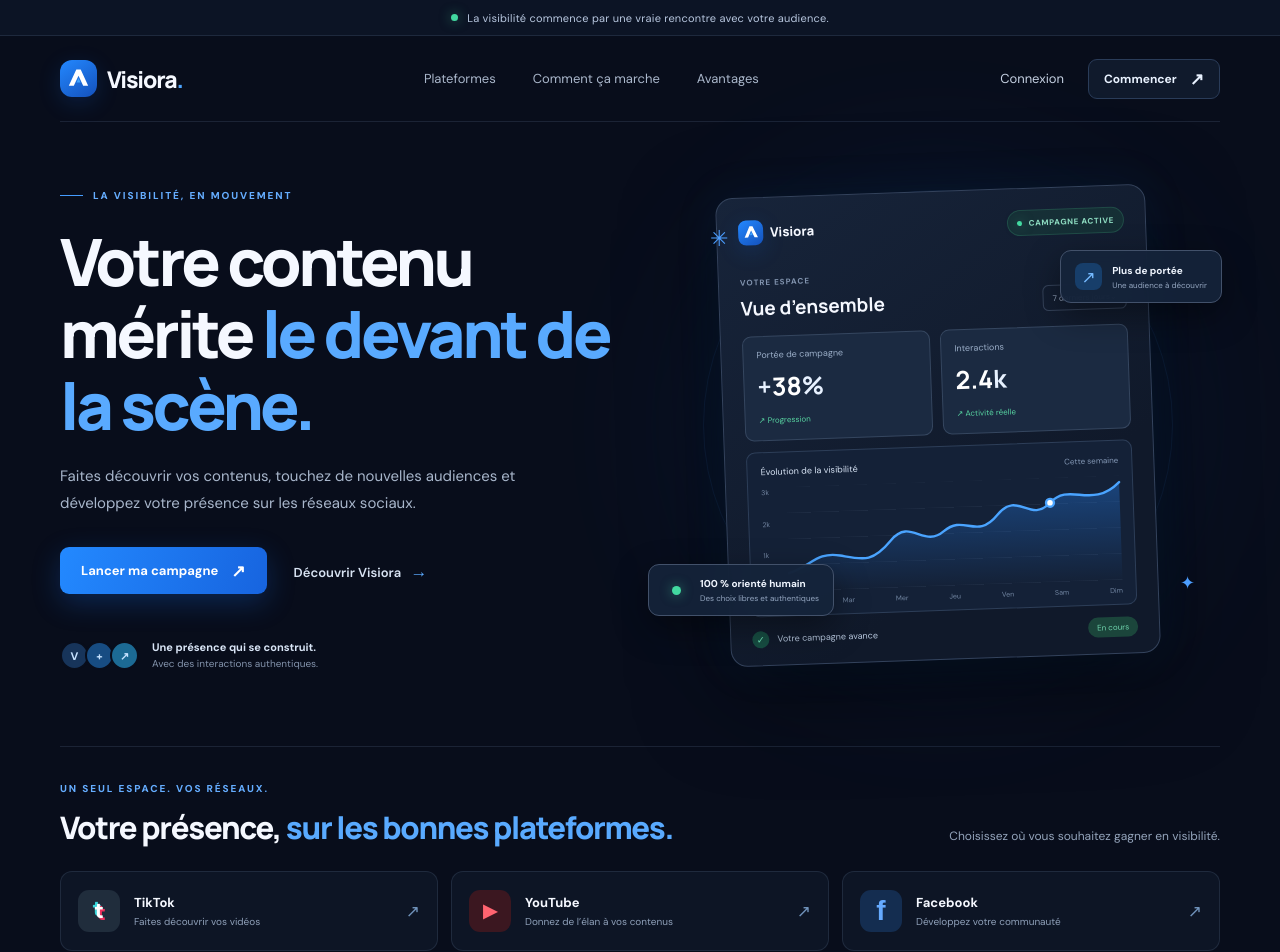
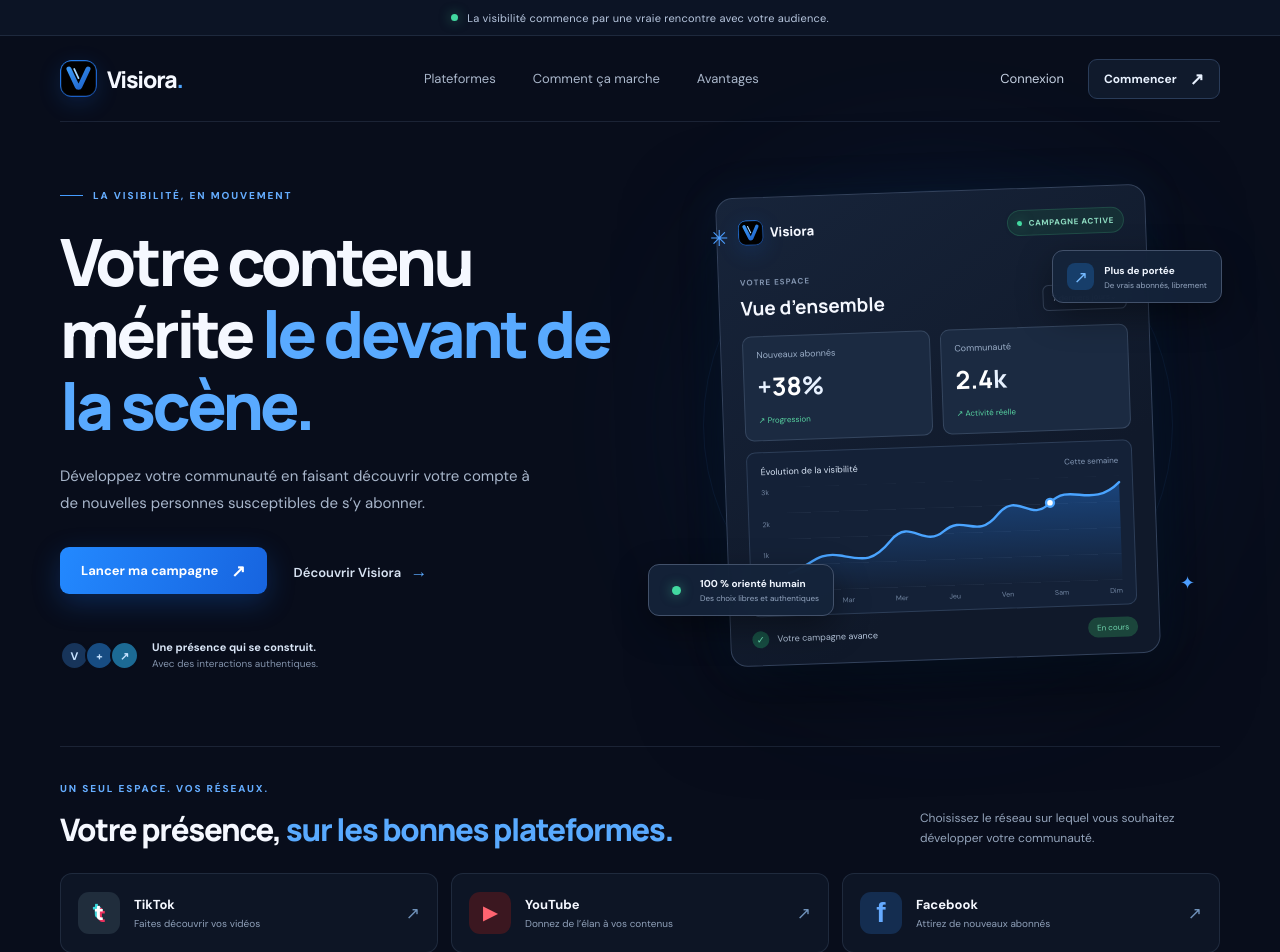
Before and after one commit to jemoresjemor9-collab/visiora, a Next.js app: page / in a window 1280 px wide. Shown: the top 952 px of the page. Built offline with nearby package versions, Linux system fonts and the light colour scheme.

Commit message:
Align Visiora homepage with authentic follower campaigns

```diff
--- a/app/page.tsx
+++ b/app/page.tsx
@@ -1,7 +1,7 @@
 const platforms = [
   { name: "TikTok", mark: "t", className: "tiktok", detail: "Faites découvrir vos vidéos" },
   { name: "YouTube", mark: "▶", className: "youtube", detail: "Donnez de l’élan à vos contenus" },
-  { name: "Facebook", mark: "f", className: "facebook", detail: "Développez votre communauté" },
+  { name: "Facebook", mark: "f", className: "facebook", detail: "Attirez de nouveaux abonnés" },
 ];
 
 const steps = [
@@ -13,10 +13,7 @@ const steps = [
 function BrandMark({ small = false }: { small?: boolean }) {
   return (
     <span className={small ? "brand-mark brand-mark-small" : "brand-mark"} aria-hidden="true">
-      <svg viewBox="0 0 42 42" fill="none">
-        <path d="M7 31.5 17.8 8h6.4L35 31.5h-7.2L21 17.1l-6.8 14.4H7Z" fill="currentColor" />
-        <path d="m18.1 26.8 3-6.5 3 6.5h-6Z" fill="#42A5FF" />
-      </svg>
+      <img src="/visiora-mark.svg" alt="" />
     </span>
   );
 }
@@ -54,7 +51,7 @@ export default function Home() {
           <div className="eyebrow"><span className="eyebrow-line" /> LA VISIBILITÉ, EN MOUVEMENT</div>
           <h1>Votre contenu mérite <span>le devant de la scène.</span></h1>
           <p className="hero-description">
-            Faites découvrir vos contenus, touchez de nouvelles audiences et développez votre présence sur les réseaux sociaux.
+            Développez votre communauté en faisant découvrir votre compte à de nouvelles personnes susceptibles de s’y abonner.
           </p>
           <div className="hero-actions" id="demarrer">
             <a className="button button-primary" href="/campagne">Lancer ma campagne <ArrowUpRight /></a>
@@ -80,8 +77,8 @@ export default function Home() {
               <span className="period-chip">7 derniers jours⌄</span>
             </div>
             <div className="metric-grid">
-              <div className="metric-card"><span>Portée de campagne</span><strong>+<b>38</b>%</strong><small>↗ Progression</small></div>
-              <div className="metric-card"><span>Interactions</span><strong><b>2.4</b>k</strong><small>↗ Activité réelle</small></div>
+              <div className="metric-card"><span>Nouveaux abonnés</span><strong>+<b>38</b>%</strong><small>↗ Progression</small></div>
+              <div className="metric-card"><span>Communauté</span><strong><b>2.4</b>k</strong><small>↗ Activité réelle</small></div>
             </div>
             <div className="chart-card">
               <div className="chart-caption"><span>Évolution de la visibilité</span><span>Cette semaine</span></div>
@@ -98,7 +95,7 @@ export default function Home() {
             </div>
             <div className="dashboard-bottom"><span className="bottom-check">✓</span><span>Votre campagne avance</span><span className="bottom-status">En cours</span></div>
           </div>
-          <div className="floating-tag tag-top"><span className="tag-icon">↗</span><span><b>Plus de portée</b><small>Une audience à découvrir</small></span></div>
+          <div className="floating-tag tag-top"><span className="tag-icon">↗</span><span><b>Plus de portée</b><small>De vrais abonnés, librement</small></span></div>
           <div className="floating-tag tag-bottom"><span className="tag-pulse" /><span><b>100 % orienté humain</b><small>Des choix libres et authentiques</small></span></div>
           <div className="visual-spark spark-one">✳</div><div className="visual-spark spark-two">✦</div>
         </div>
@@ -106,7 +103,7 @@ export default function Home() {
 
       <section className="platform-section container" id="plateformes">
         <div className="section-kicker">UN SEUL ESPACE. VOS RÉSEAUX.</div>
-        <div className="platform-heading"><h2>Votre présence, <span>sur les bonnes plateformes.</span></h2><p>Choisissez où vous souhaitez gagner en visibilité.</p></div>
+        <div className="platform-heading"><h2>Votre présence, <span>sur les bonnes plateformes.</span></h2><p>Choisissez le réseau sur lequel vous souhaitez développer votre communauté.</p></div>
         <div className="platform-grid">
           {platforms.map((platform) => (
             <a className="platform-card" href="/campagne" key={platform.name}>
@@ -120,7 +117,7 @@ export default function Home() {
 
       <section className="how-section" id="fonctionnement">
         <div className="container">
-          <div className="how-intro"><div><div className="section-kicker">SIMPLE. CLAIR. EFFICACE.</div><h2>De l’idée à la visibilité.<br /><span>En trois étapes.</span></h2></div><p>Gardez le contrôle de vos campagnes, de leur lancement jusqu’au suivi des résultats.</p></div>
+          <div className="how-intro"><div><div className="section-kicker">SIMPLE. CLAIR. EFFICACE.</div><h2>De l’idée à la visibilité.<br /><span>En trois étapes.</span></h2></div><p>Gardez le contrôle de vos campagnes d’acquisition d’abonnés, de leur lancement jusqu’au suivi.</p></div>
           <div className="steps-grid">
             {steps.map((step) => <article className="step-card" key={step.number}><span className="step-number">{step.number}</span><div className="step-line" /><h3>{step.title}</h3><p>{step.text}</p></article>)}
           </div>
```
